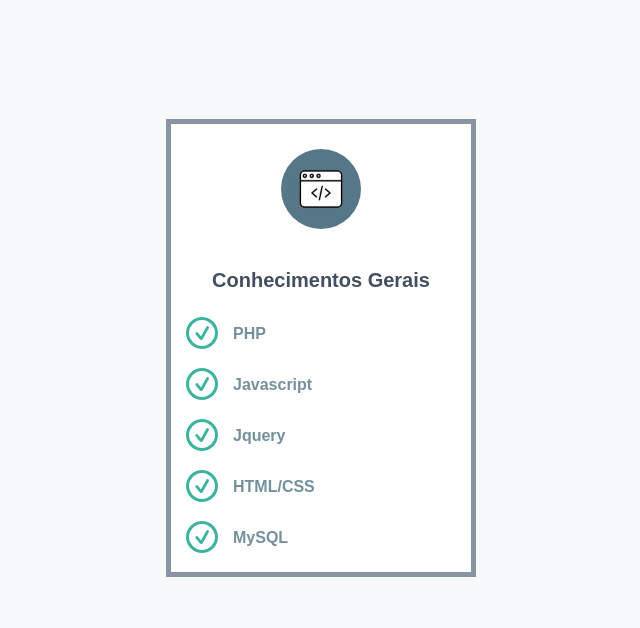
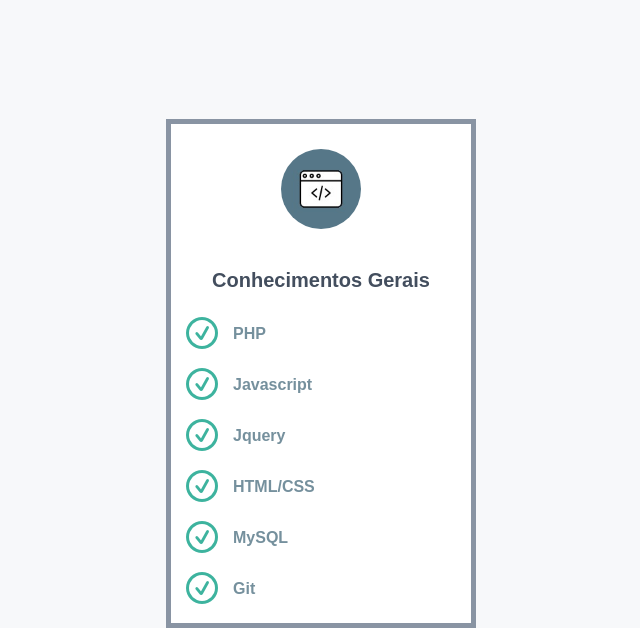
Before and after one commit to vBony/portfolio, a PHP site: page / in a window 1280 px wide. Shown: the part 718-1346 px from the top of the page, without its empty margins (319-959 px from the left). Before the commit the page ends 1295 px from the top, so only its background shows below. Run offline with PHP 8.4, Linux system fonts and the light colour scheme.

Commit message:
Adicionado a linha de GIT na tabela de conhecimentos gerais

```diff
--- a/home/index.php
+++ b/home/index.php
@@ -107,6 +107,11 @@
                         <div class="textOV">MySQL</div>
                     </div>
 
+                    <div class="linhaOV" id="OVlinha1">
+                        <div><img class="imgchecked" src="imgs/checked.png" alt=""></div>
+                        <div class="textOV">Git</div>
+                    </div>
+
             </div>
 
         </div>
```
